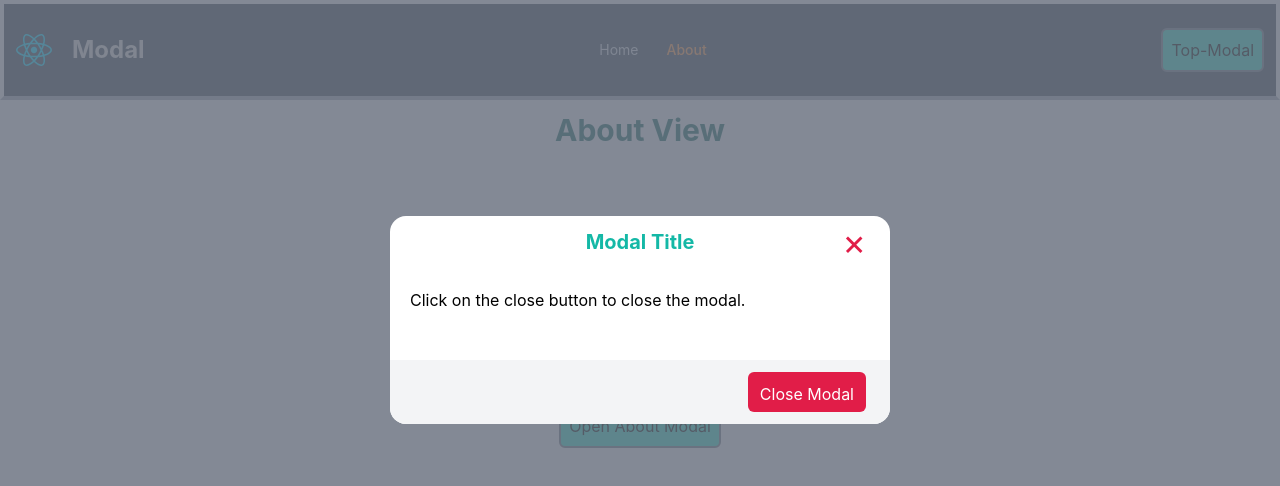
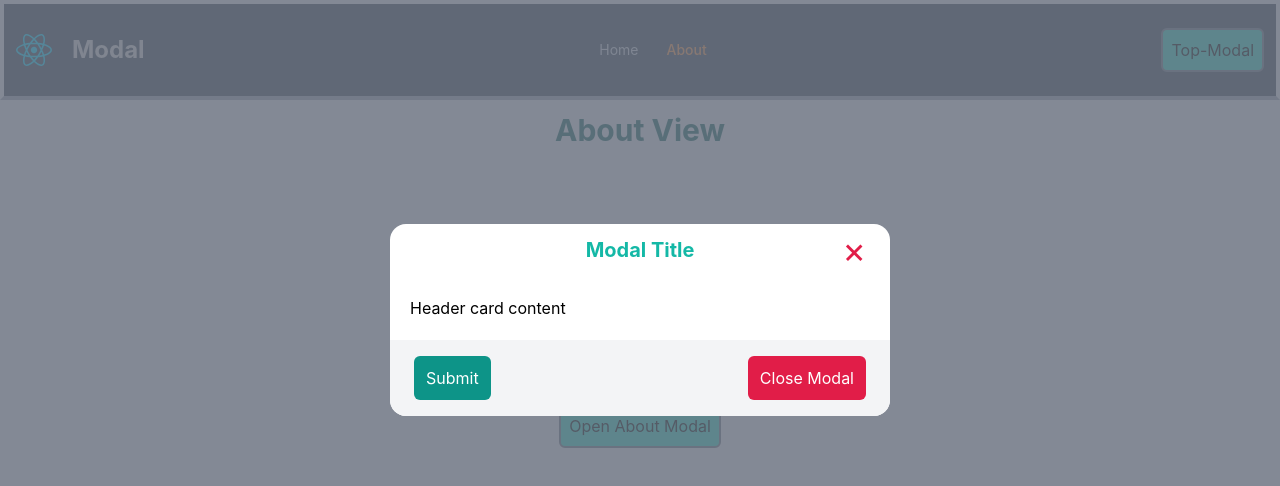
Before and after one commit to alexnas/react-advanced-modal, a React (Vite) app: page /about in a window 1280 px wide. Both pictures are taken after a click on the button "Top-Modal". Shown: the top 486 px of the page. Built offline with nearby package versions, Linux system fonts and the light colour scheme.

Commit message:
Refactor ModalCard

```diff
--- a/src/components/Header.tsx
+++ b/src/components/Header.tsx
@@ -2,9 +2,8 @@ import { useState } from 'react';
 import logo from '@/assets/react.svg';
 import NavLinkButton from '@/components/NavLinkButton';
 import Button from '@/components/Button';
-import Modal from '@/components/modal/Modal';
-import ModalCardWrapper from '@/components/modal/ModalCardWrapper';
-import ModalCardContent from '@/components/modal/ModalCardContent';
+import ModalCard from '@/components/card/ModalCard';
+import ModalCardContent from '@/components/card/ModalCardContent';
 
 const Header: React.FC = () => {
   const [isShowingModal, setIsShowing] = useState(false);
@@ -12,6 +11,7 @@ const Header: React.FC = () => {
   const toggleModal = () => {
     setIsShowing(!isShowingModal);
   };
+
   return (
     <div className="flex justify-between px-3 py-6 items-center gap-3 bg-gray-700 border-4 border-b-gray-400">
       <div className="flex justify-start gap-5">
@@ -26,11 +26,12 @@ const Header: React.FC = () => {
 
       <Button title="Top-Modal" handleClick={toggleModal} />
 
-      <Modal show={isShowingModal} onCloseHandleClick={toggleModal}>
-        <ModalCardWrapper onCloseHandleClick={toggleModal}>
-          <ModalCardContent />
-        </ModalCardWrapper>
-      </Modal>
+      <ModalCard show={isShowingModal} toggleModal={toggleModal}>
+        <ModalCardContent
+          cardContent={'Header card content'}
+          submitModal={toggleModal}
+        />
+      </ModalCard>
     </div>
   );
 };
--- /dev/null
+++ b/src/components/card/ModalCard.tsx
@@ -0,0 +1,20 @@
+import Modal from '@/components/modal/Modal';
+import ModalCardWrapper from '@/components/card/ModalCardWrapper';
+
+interface IProps {
+  show: boolean;
+  toggleModal: () => void;
+  children?: React.ReactNode;
+}
+
+const Card: React.FC<IProps> = ({ show, toggleModal, children }) => {
+  return (
+    <Modal show={show} onCloseHandleClick={toggleModal}>
+      <ModalCardWrapper onCloseHandleClick={toggleModal}>
+        {children}
+      </ModalCardWrapper>
+    </Modal>
+  );
+};
+
+export default Card;
--- /dev/null
+++ b/src/components/card/ModalCardContent.tsx
@@ -0,0 +1,29 @@
+interface IProps {
+  cardContent: string;
+  submitModal: () => void;
+  children?: React.ReactNode;
+}
+
+const ModalCardContent: React.FC<IProps> = ({ cardContent, submitModal }) => {
+  return (
+    <div className="relative w-full">
+      <header>
+        <h3 className="flex justify-center text-teal-500 font-bold text-xl my-3">
+          Modal Title
+        </h3>
+      </header>
+      <div className="p-5">{cardContent}</div>
+      <footer className="px-6 py-4 bg-gray-100 ">
+        <button
+          type="button"
+          className="rounded-md border-none bg-teal-600 p-3 text-white leading-5 cursor-pointer"
+          onClick={submitModal}
+        >
+          Submit
+        </button>
+      </footer>
+    </div>
+  );
+};
+
+export default ModalCardContent;
--- a/src/components/modal/ModalCardWrapper.tsx
+++ b/src/components/card/ModalCardWrapper.tsx
@@ -9,7 +9,7 @@ const ModalCardWrapper: React.FC<IProps> = ({
 }) => {
   return (
     <div
-      className="relative bg-white w-[500px] h-52 border-1  border-gray-200 rounded-2xl overflow-hidden mt-0 mx-4 mb-40"
+      className="relative bg-white w-[500px] h-fit border-1  border-gray-200 rounded-2xl overflow-hidden mt-0 mx-4 mb-40"
       onClick={(e) => e.stopPropagation()}
     >
       <div className="z-10">{children}</div>
@@ -22,14 +22,12 @@ const ModalCardWrapper: React.FC<IProps> = ({
         <span aria-hidden="true">&times;</span>
       </button>
 
-      <div className="absolute z-100 bottom-0 right-0 flex justify-end w-full h-16 bg-gray-100 px-6 py-3">
-        <button
-          className="rounded-md border-none bg-rose-600 p-3 text-white leading-5 cursor-pointer"
-          onClick={onCloseHandleClick}
-        >
-          Close Modal
-        </button>
-      </div>
+      <button
+        className="absolute z-100 bottom-4 right-6 rounded-md border-none bg-rose-600 p-3 text-white leading-5 cursor-pointer"
+        onClick={onCloseHandleClick}
+      >
+        Close Modal
+      </button>
     </div>
   );
 };
--- a/src/components/modal/ModalCardContent.tsx
+++ /dev/null
@@ -1,14 +0,0 @@
-const ModalCardContent: React.FC = () => {
-  return (
-    <>
-      <div className="relative w-full">
-        <h3 className="flex justify-center text-teal-500 font-bold text-xl my-3">
-          Modal Title
-        </h3>
-      </div>
-      <div className="p-5">Click on the close button to close the modal.</div>
-    </>
-  );
-};
-
-export default ModalCardContent;
--- a/src/views/AboutView.tsx
+++ b/src/views/AboutView.tsx
@@ -1,9 +1,8 @@
 import { useState } from 'react';
 import Header from '@/components/Header';
 import Button from '@/components/Button';
-import Modal from '@/components/modal/Modal';
-import ModalCardWrapper from '@/components/modal/ModalCardWrapper';
-import ModalCardContent from '@/components/modal/ModalCardContent';
+import ModalCard from '@/components/card/ModalCard';
+import ModalCardContent from '@/components/card/ModalCardContent';
 
 const AboutView: React.FC = () => {
   const [isShowingModal, setIsShowing] = useState(false);
@@ -11,6 +10,9 @@ const AboutView: React.FC = () => {
   const toggleModal = () => {
     setIsShowing(!isShowingModal);
   };
+
+  const cardContent =
+    'Lorem ipsum dolor sit amet consectetur adipisicing elit. Earum fuga ipsum possimus beatae amet ab minima sed asperiores veritatis debitis vitae hic veniam, corrupti unde porro dolores iure at numquam?';
   return (
     <>
       <div className="h-full min-h-screen bg-gray-200">
@@ -26,11 +28,12 @@ const AboutView: React.FC = () => {
           </div>
         </section>
 
-        <Modal show={isShowingModal} onCloseHandleClick={toggleModal}>
-          <ModalCardWrapper onCloseHandleClick={toggleModal}>
-            <ModalCardContent />
-          </ModalCardWrapper>
-        </Modal>
+        <ModalCard show={isShowingModal} toggleModal={toggleModal}>
+          <ModalCardContent
+            cardContent={cardContent}
+            submitModal={toggleModal}
+          />
+        </ModalCard>
       </div>
     </>
   );
--- a/src/views/HomeView.tsx
+++ b/src/views/HomeView.tsx
@@ -1,16 +1,20 @@
 import { useState } from 'react';
 import Header from '@/components/Header';
 import Button from '@/components/Button';
-import Modal from '@/components/modal/Modal';
-import ModalCardWrapper from '@/components/modal/ModalCardWrapper';
-import ModalCardContent from '@/components/modal/ModalCardContent';
+import ModalCard from '@/components/card/ModalCard';
+import ModalCardContent from '@/components/card/ModalCardContent';
 
 const HomeView: React.FC = () => {
   const [isShowingModal, setIsShowing] = useState(false);
 
   const toggleModal = () => {
+    console.log('toggleModal before', isShowingModal);
     setIsShowing(!isShowingModal);
+    console.log('toggleModal after', isShowingModal);
   };
+
+  const cardContent =
+    ' Lorem ipsum dolor sit amet, consectetur adipisicing elit. Eligendi, ea expedita praesentium vero quibusdam ratione aperiam atque non maiores, veniam sint. Aut reprehenderit ipsam incidunt ratione quas qui. Nisi, expedita.';
 
   return (
     <>
@@ -27,11 +31,12 @@ const HomeView: React.FC = () => {
           </div>
         </section>
 
-        <Modal show={isShowingModal} onCloseHandleClick={toggleModal}>
-          <ModalCardWrapper onCloseHandleClick={toggleModal}>
-            <ModalCardContent />
-          </ModalCardWrapper>
-        </Modal>
+        <ModalCard show={isShowingModal} toggleModal={toggleModal}>
+          <ModalCardContent
+            cardContent={cardContent}
+            submitModal={toggleModal}
+          />
+        </ModalCard>
       </div>
     </>
   );
```
